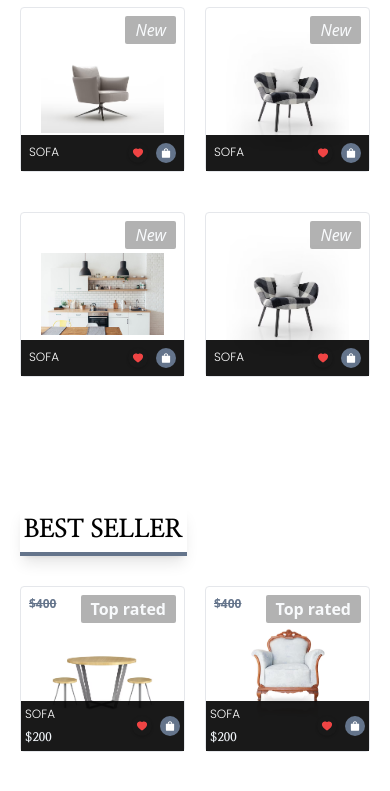
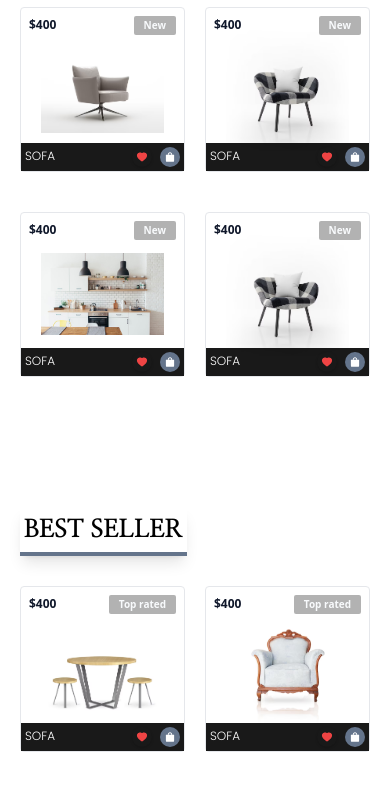
Before and after one commit to DesmondNzubechi/Furniture-website, a React (Create React App) app: page / in a window 390 px wide. Shown: the part 1980-2771 px from the top of the page. Built offline with nearby package versions, Linux system fonts and the light colour scheme; a web font is replaced by a local one.

Commit message:
new change

```diff
--- a/src/components/Best Seller/BestSeller.jsx
+++ b/src/components/Best Seller/BestSeller.jsx
@@ -72,13 +72,13 @@ newArrivalObj.map(items => (
         <div className=" p-4 max-w-[300px] ">
         <img src={items.Img} alt="" className="w-full" />
         </div>
-        <p className="absolute top-2 left-2 text-[12px] font-semibold line-through text-slate-500  ">$400</p>
-        <strong className="absolute top-0 right-0 m-2 bg-Icon px-[10px] py-[2px] rounded-[2px] text-slate-50 ">Top rated</strong>
+        <p className="absolute top-2 left-2 text-[12px] font-bold  text-slate-900  ">$400</p>
+        <strong className="absolute top-0 right-0 m-2 bg-Icon md:text-[15px] text-[10px] px-[10px] py-[2px] rounded-[2px] text-slate-50 ">Top rated</strong>
         <div className="flex absolute bottom-0 left-0 right-0  bg-Tp p-1 flex-row justify-between ">
             <div>
             <h1 className="md:text-[20px] text-[12px] text-white font-fonty uppercase ">{items.name}</h1>
                 <div>
-                    <span className="font-myfont md:text-[15px] text-[12px] text-slate-100 ">$200</span>
+                  {  /*<span className="font-myfont md:text-[15px] text-[12px] text-slate-100 ">$200</span>*/ }
 
                 </div>
             </div>
--- a/src/components/New Arrival/NewArrival.jsx
+++ b/src/components/New Arrival/NewArrival.jsx
@@ -72,9 +72,16 @@ newArrivalObj.map(items => (
     <div className=" p-4 max-w-[300px] ">
     <img src={items.Img} alt="" className="w-full" />
     </div>
-        <i className="absolute top-0 right-0 m-2 bg-Icon px-[10px] py-[2px] rounded-[2px] text-slate-50 ">New</i>
-        <div className="flex absolute bottom-0 left-0 right-0  bg-Tp p-2 flex-row justify-between ">
+    <p className="absolute top-2 left-2 text-[12px] font-bold  text-slate-900  ">$400</p>
+    <strong className="absolute top-0 right-0 m-2 bg-Icon md:text-[15px] text-[10px] px-[10px] py-[2px] rounded-[2px] text-slate-50 ">New</strong>
+    <div className="flex absolute bottom-0 left-0 right-0  bg-Tp p-1 flex-row justify-between ">
+        <div>
         <h1 className="md:text-[20px] text-[12px] text-white font-fonty uppercase ">{items.name}</h1>
+            <div>
+              {  /*<span className="font-myfont md:text-[15px] text-[12px] text-slate-100 ">$200</span>*/ }
+
+            </div>
+        </div>
         <div className="flex flex-row gap-2 items-center">
         <AiFillHeart className="text-[20px] p-1  text-red-500 shadow rounded-full md:text-[30px]  "/>
 <AiFillShopping className="text-[20px] p-1 text-white bg-slate-500 rounded-full  md:text-[35px] "/>
```
Lines whose indentation alone changed are shown as unchanged.
